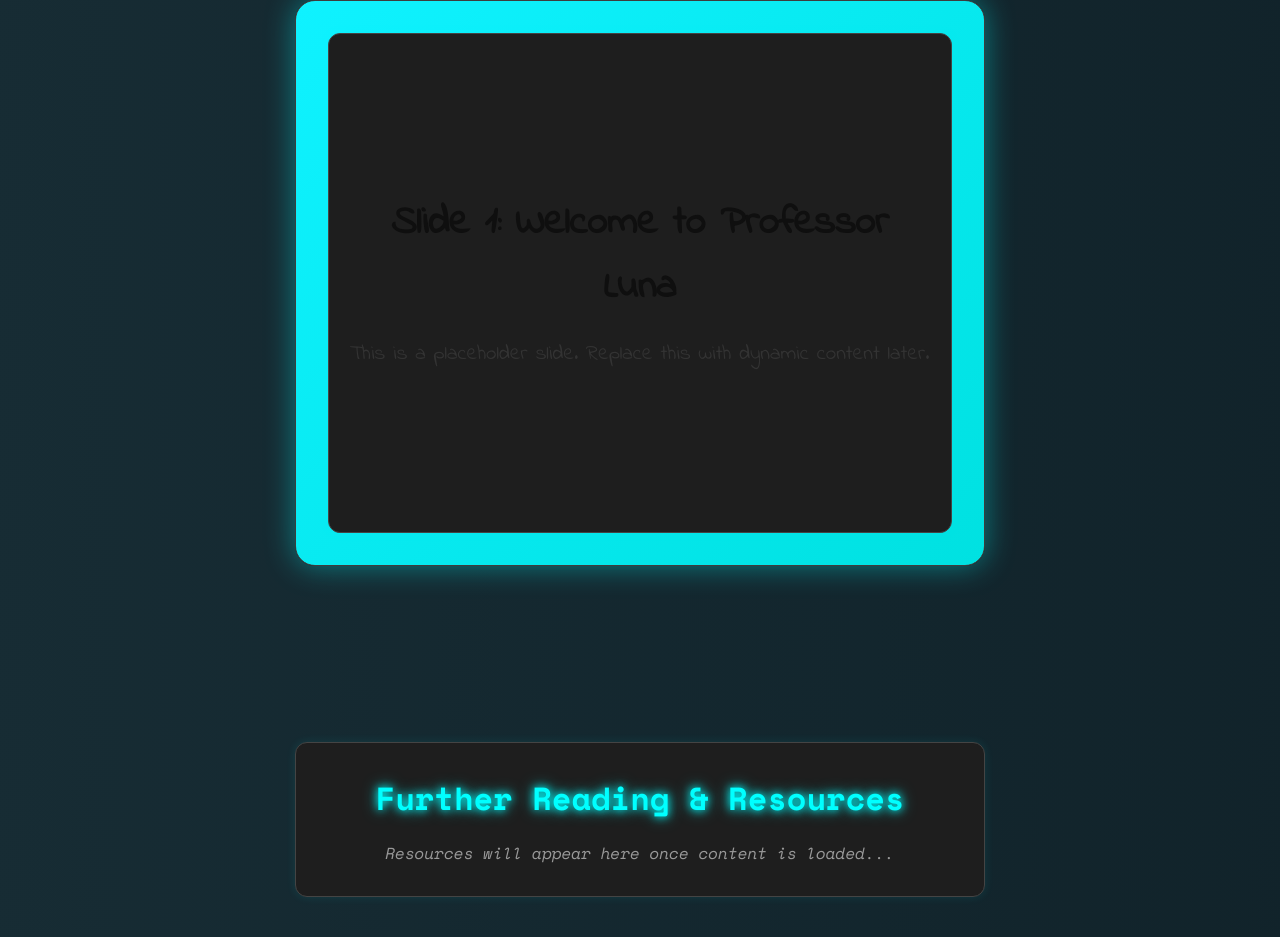
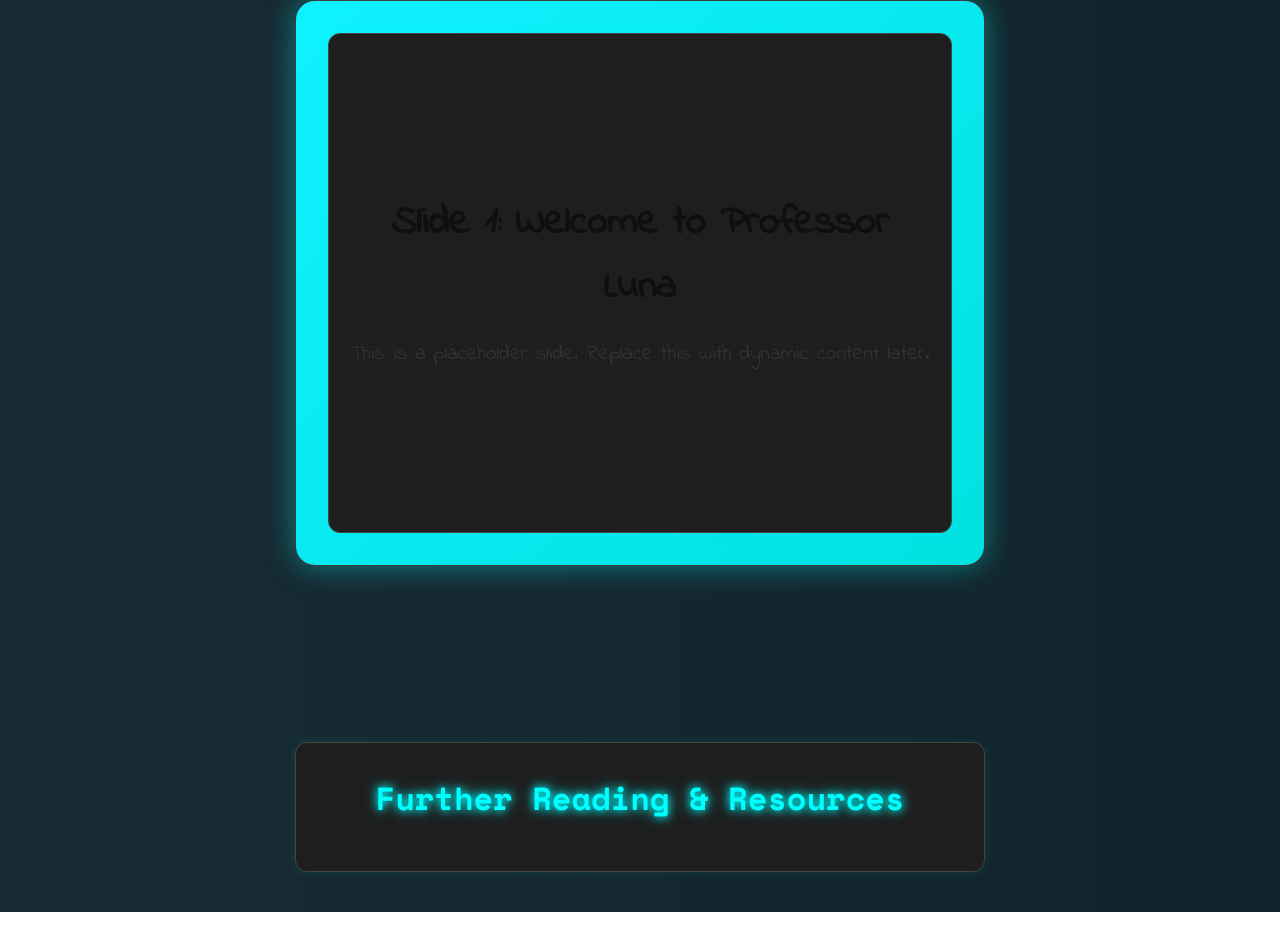
Before and after one commit to Zainazfar/Prof-Luna, a website: page index.html in a window 1280 px wide. Shown: the part 951-1888 px from the top of the page. After the commit the page ends 1863 px from the top, so only its background shows below. Drawn offline with nearby package versions, Linux system fonts and the light colour scheme.

Commit message:
Update index.html

```diff
--- a/index.html
+++ b/index.html
@@ -161,7 +161,6 @@
       <section id="resources-section" style="display: none;">
         <div class="resource-container">
           <h2>Further Reading & Resources</h2>
-          <p><em>Resources will appear here once content is loaded...</em></p>
           <ul id="resources-list"></ul>
         </div>
       </section>
```
